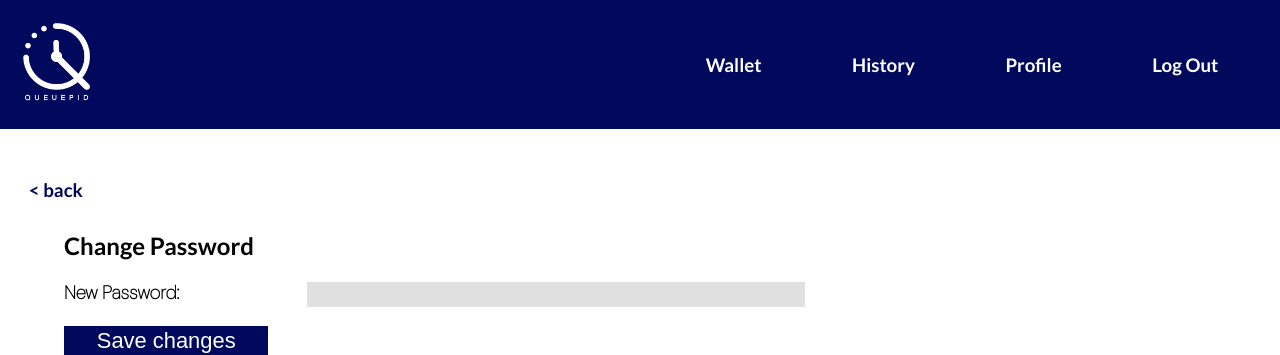
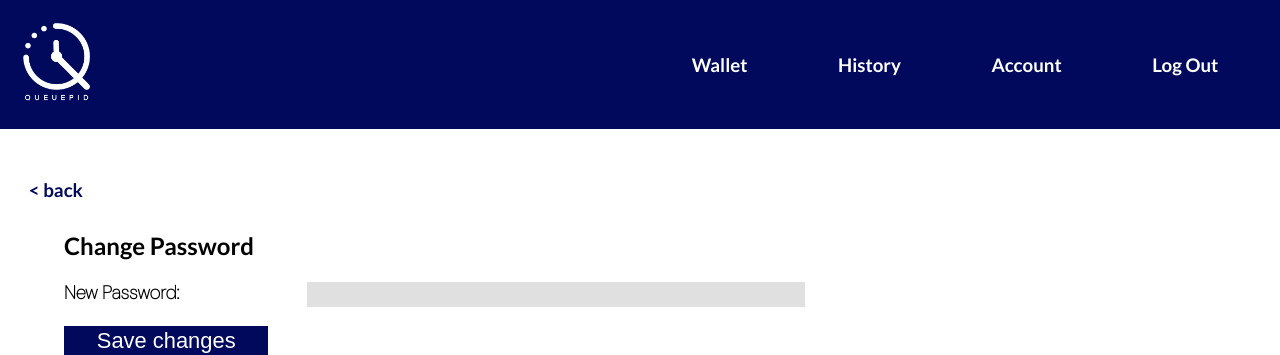
Before and after one commit to 6410685249/QueuePid, a Django app: page /queueman/profile/change-password in a window 1280 px wide. Shown: the top 355 px of the page. Run offline with Django 4.2, Linux system fonts and the light colour scheme; the visitor is signed in with stand-in values (Sample User, id 1); parts of the project's set-up code (start-up, migrations or seed data) failed here and were passed over; some web fonts are replaced.

Commit message:
Change the word profile to Account

```diff
--- a/QueuePid/static/templates/nav_queue.inc.html
+++ b/QueuePid/static/templates/nav_queue.inc.html
@@ -8,7 +8,7 @@
             <td>
                 <a href="{% url 'qwallet' %}">Wallet</a>
                 <a href="{% url 'qhistory' %}">History</a>
-                <a href="{% url 'qprofile' %}">Profile</a>
+                <a href="{% url 'qprofile' %}">Account</a>
                 <a href="{% url 'logout' %}" id="logout">Log Out</a>
             </td>
         </tr>
```
